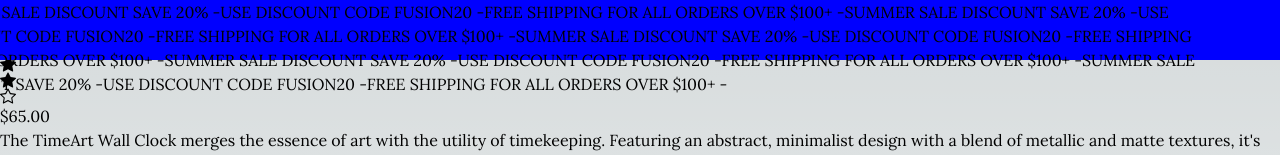
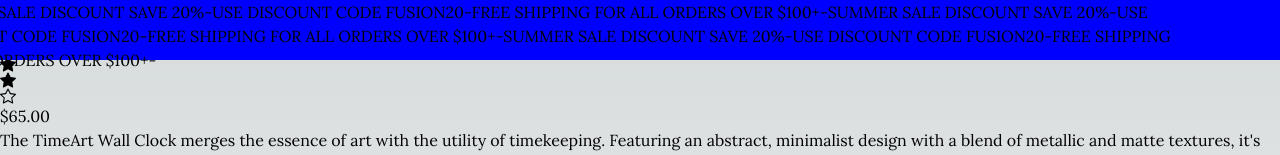
Before and after one commit to Jaron-S-Freelance/next-ecommerce, a Next.js app: page /products/HD002 in a window 1280 px wide. Shown: the top 155 px of the page. Built offline with nearby package versions, Linux system fonts and the light colour scheme.

Commit message:
fixed infinite banner

```diff
--- a/app/_components/ui/banner/Banner.tsx
+++ b/app/_components/ui/banner/Banner.tsx
@@ -8,14 +8,20 @@ const Banner = () => {
     "FREE SHIPPING FOR ALL ORDERS OVER $100+",
   ];
 
+  // Extend the content by repeating it more times
+  const extendedMarqueeTexts = Array.from(
+    { length: 3 },
+    () => marqueeTexts
+  ).flat();
+
   const marqueeVariants = {
     animate: {
-      x: [0, -1000], // Adjust based on the length of your text
+      x: ["0%", "-33%"], // Adjust to move from 0% to -33% for three sets of content
       transition: {
         x: {
           repeat: Infinity,
           repeatType: "loop",
-          duration: 75,
+          duration: 30, // Adjust the duration to control the speed
           ease: "linear",
         },
       },
@@ -29,17 +35,13 @@ const Banner = () => {
         variants={marqueeVariants}
         animate="animate"
       >
-        {Array(5)
-          .fill(null)
-          .map(() => (
-            <>
-              {marqueeTexts.map((text, index) => (
-                <span key={`banner-${index}`}>
-                  {text} <span className="mx-6">-</span>
-                </span>
-              ))}
-            </>
-          ))}
+        {/* Render the extended marquee text for a continuous flow */}
+        {extendedMarqueeTexts.map((text, index) => (
+          <React.Fragment key={`marquee-text-${index}`}>
+            <span>{text}</span>
+            <span className="mx-6">-</span>
+          </React.Fragment>
+        ))}
       </motion.div>
       <div className="absolute top-0 bottom-0 left-0 w-1/2 bg-gradient-to-r from-base-200 via-base-200/0 z-20"></div>
       <div className="absolute top-0 bottom-0 right-0 w-1/2 bg-gradient-to-l from-base-200 via-base-200/0 z-20"></div>
```
